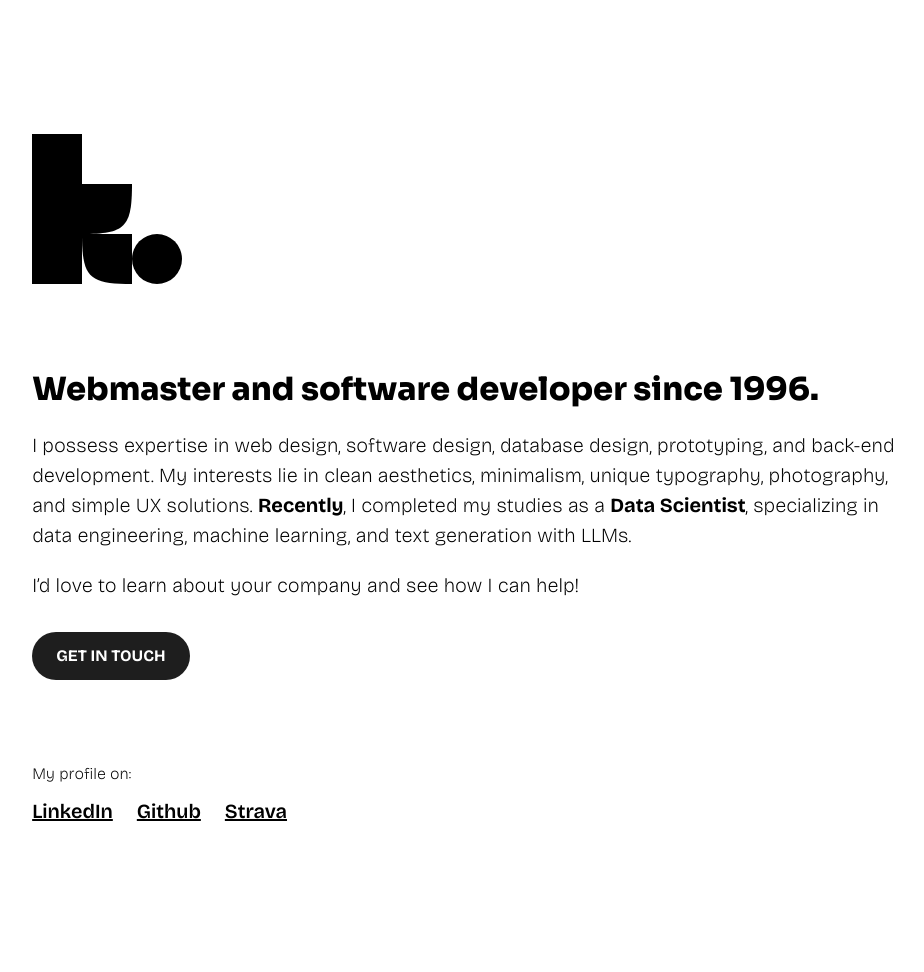
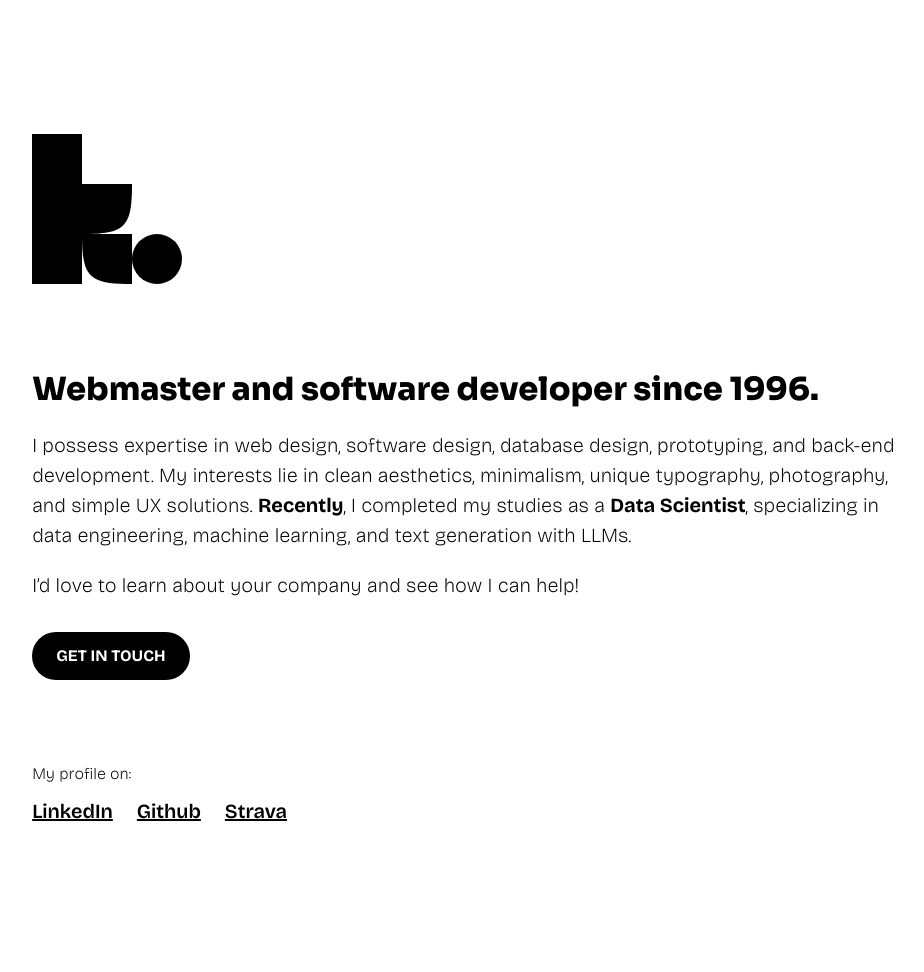
Before and after one commit to max-power/max-power.github.io, a Jekyll site: the page built from index.html, in a window 1280 px wide. Shown: the whole page, without its empty margins (174-1098 px from the left). Built offline with Jekyll 4.4.1, drawn with Linux system fonts in a browser that asks for light colours.

Commit message:
use CSS System Colors

```diff
--- a/assets/css/k-base.css
+++ b/assets/css/k-base.css
@@ -47,8 +47,8 @@
 
 :root {
     color-scheme: light dark;
-    --color-dark: #1e1e1e;
-    --color-light: #fff;
+    --color-dark: CanvasText; /*#1e1e1e;*/
+    --color-light: Canvas; /*#fff;*/
     --font-stack: system-ui, -apple-system, BlinkMacSystemFont, 'Segoe UI', Roboto, Oxygen, Ubuntu, Cantarell, 'Open Sans', 'Helvetica Neue', sans-serif;
 }
 
@@ -151,7 +151,7 @@
 }
 
 
-
+/*
 @media (prefers-color-scheme: light) {
     :root {
         --color-light: #fff;
@@ -164,4 +164,4 @@
         --color-light: #1e1e1e;
         --color-dark: #fff;
     }
-}
+} */
```
